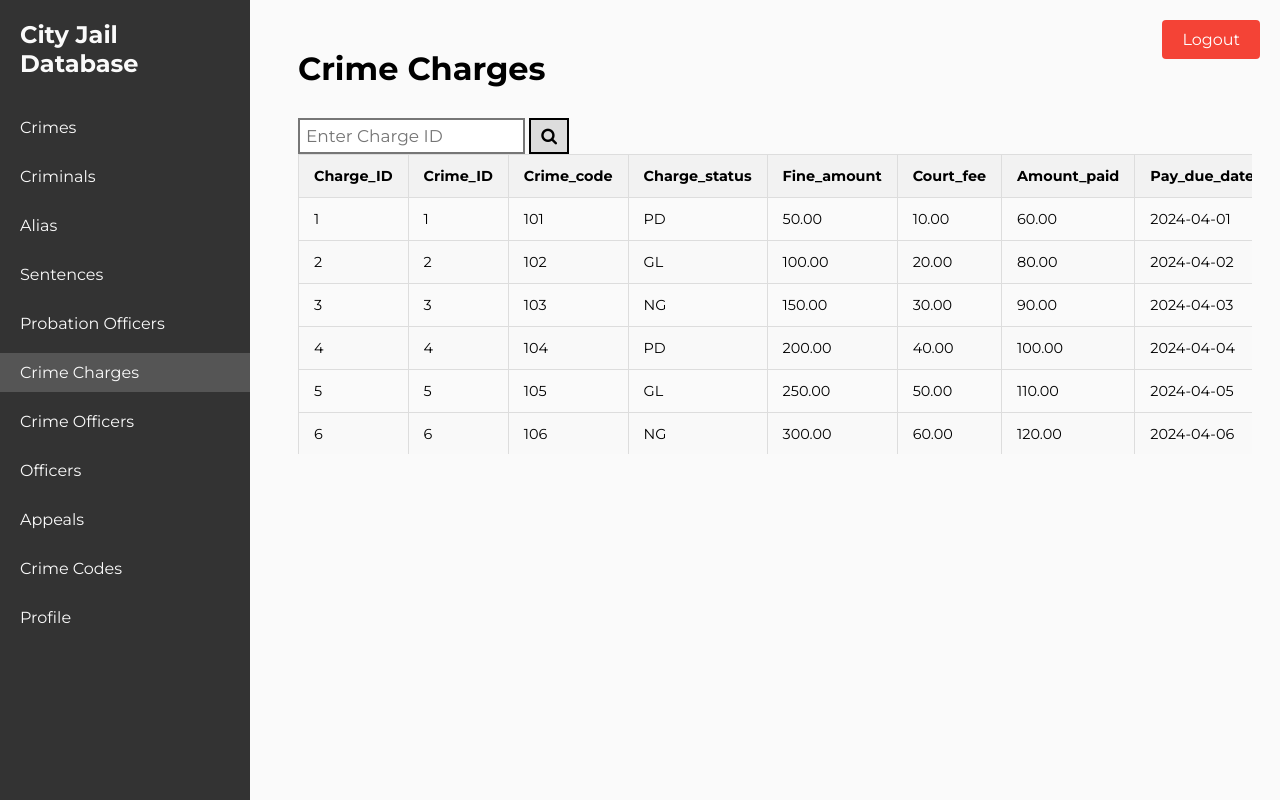
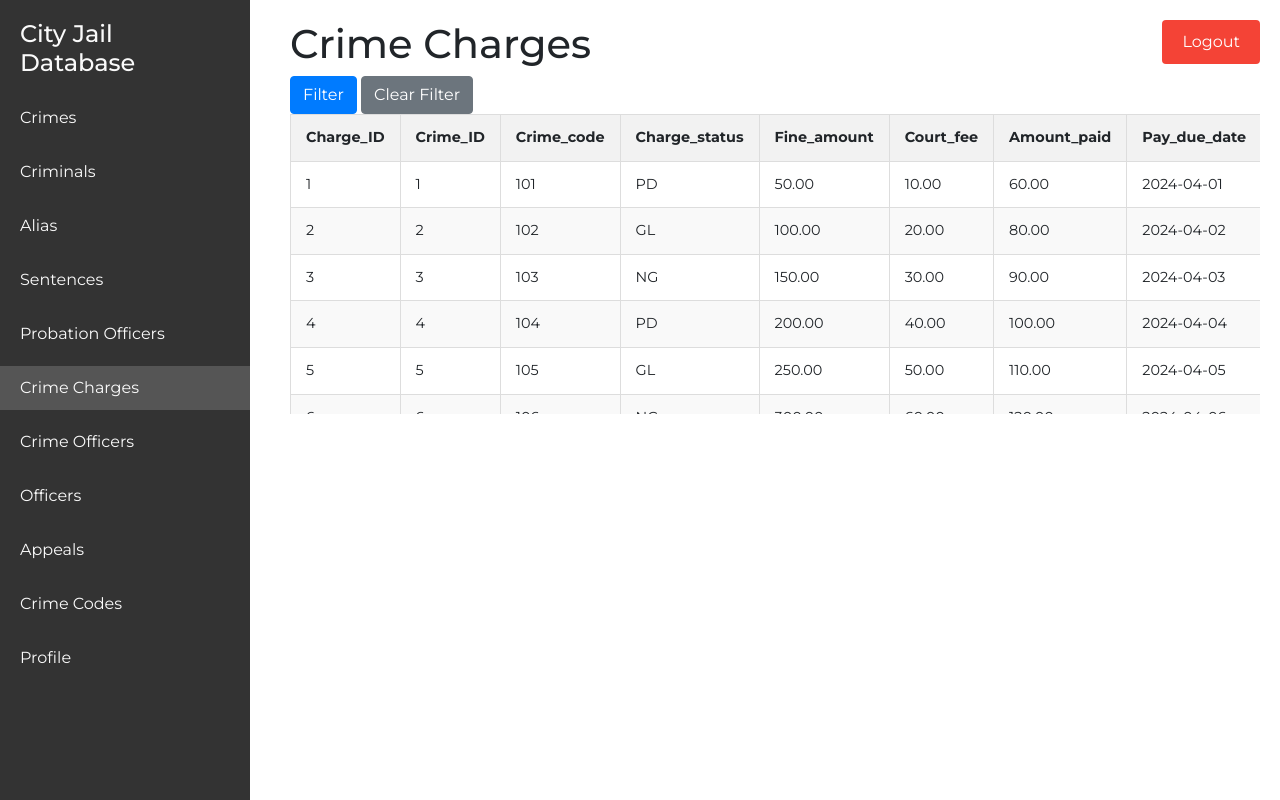
Before and after one commit to 395110n/CSUY3083Project, a Flask app: a page that uses templates/crime_charges.html in a window 1280 px wide. Run offline with Flask 3, Linux system fonts and the light colour scheme; the visitor is signed in with stand-in values (Sample User, id 1); data comes from the database, SQL or seed files in the repository; some libraries are stand-ins or nearby versions.

Commit message:
crime charges filter done - kelly

```diff
--- a/server.py
+++ b/server.py
@@ -337,22 +337,72 @@ def filter_appeals(username):
 @app.route("/<username>/crime_charges")
 def crime_charges(username):
     runstatement('''use Criminal_Records''', commit=True)
-    displayMode = 'none'
-    charge_id = request.args.get('charge_id')
-    if charge_id:
-        query = f"Charge_ID = '{charge_id}'"
-        displayMode = 'inline-block'
-    else:
-        query = None
+    query = None
+    displayMode = 'inline-block'
 
     if session["permission"] == "viewer":
         table = viewer['Crime_charges']
-    elif session["permission"] == "employee" or "host":
+    else:
+        table = employee['Crime_charges']
+
+    sql = generateStatementViewer('Crime_charges', 'select', query, table)
+    permission = session.get("permission")
+    df = runstatement(sql)
+    return render_template("crime_charges.html", data=df.to_html(classes="styled-table", index=False), displayMode=displayMode,permission=permission)
+
+@app.route("/<username>/crime_charges/filter", methods=['GET'])
+def filter_crime_charges(username):
+    runstatement('''use Criminal_Records''', commit=True)
+    charge_id = request.args.get('charge_id')
+    crime_id = request.args.get('crime_id')
+    crime_code = request.args.get('crime_code')
+    charge_status = request.args.get('charge_status')
+    fine_amount = request.args.get('fine_amount')
+    court_fee = request.args.get('court_fee')
+    amount_paid = request.args.get('amount_paid')
+    pay_due_date = request.args.get('pay_due_date')
+
+    query = ""
+
+    if charge_id:
+        query += f"Charge_ID = '{charge_id}'"
+    if crime_id:
+        if query:
+            query += " AND "
+        query += f"Crime_ID = '{crime_id}'"
+    if crime_code:
+        if query:
+            query += " AND "
+        query += f"Crime_code = '{crime_code}'"
+    if charge_status:
+        if query:
+            query += " AND "
+        query += f"Charge_status = '{charge_status}'"
+    if fine_amount:
+        if query:
+            query += " AND "
+        query += f"Fine_amount = '{fine_amount}'"
+    if court_fee:
+        if query:
+            query += " AND "
+        query += f"court_fee = '{court_fee}'"
+    if amount_paid:
+        if query:
+            query += " AND "
+        query += f"amount_paid = '{amount_paid}'"
+    if pay_due_date:
+        if query:
+            query += " AND "
+        query += f"pay_due_date = '{pay_due_date}'"
+
+    if session["permission"] == "viewer":
+        table = viewer['Crime_charges']
+    else:
         table = employee['Crime_charges']
 
     sql = generateStatementViewer('Crime_charges', 'select', query, table)
     df = runstatement(sql)
-    return render_template("crime_charges.html", data=df.to_html(classes="styled-table", index=False),displayMode=displayMode)
+    return df.to_html(classes="styled-table", index=False)
 
 @app.route("/<username>/crime_codes")
 def crime_codes(username):
--- a/templates/crime_charges.html
+++ b/templates/crime_charges.html
@@ -18,6 +18,51 @@
       rel="stylesheet"
       href="https://cdnjs.cloudflare.com/ajax/libs/font-awesome/4.7.0/css/font-awesome.min.css"
     />
+    <link
+      rel="stylesheet"
+      href="https://cdnjs.cloudflare.com/ajax/libs/font-awesome/6.5.2/css/all.min.css"
+    />
+    <link
+      rel="stylesheet"
+      href="https://stackpath.bootstrapcdn.com/bootstrap/4.5.2/css/bootstrap.min.css"
+    />
+    <script src="https://stackpath.bootstrapcdn.com/bootstrap/4.5.2/js/bootstrap.min.js"></script>
+    <script src="https://ajax.googleapis.com/ajax/libs/jquery/3.5.1/jquery.min.js"></script>
+    <script src="https://stackpath.bootstrapcdn.com/bootstrap/4.5.2/js/bootstrap.min.js"></script>
+
+    <script>
+      // Function to clear input fields when modal is closed
+      $(document).ready(function () {
+        $("#filterModal").on("hidden.bs.modal", function () {
+          console.log("Modal hidden event triggered."); // Log event for debugging
+          // Clear input fields inside the form with id "filterForm"
+          $("#filterForm")[0].reset();
+          console.log("Form reset."); // Log form reset for debugging
+        });
+      });
+
+      // Function to submit filter form
+      function submitFilter() {
+        var form = $("#filterForm").serialize();
+        $.ajax({
+          type: "GET",
+          url: "{{ url_for('filter_crime_charges', username=session['username']) }}",
+          data: form,
+          success: function (data) {
+            $(".scrollable-table").html(data); // Replace existing content with filtered data
+            $("#filterModal").modal("hide");
+          },
+          error: function (xhr, status, error) {
+            console.error("AJAX Error:", error);
+          },
+        });
+      }
+
+      function clearFilter() {
+        window.location.href =
+          "{{ url_for('crime_charges', username=session['username']) }}";
+      }
+    </script>
   </head>
 
   <body>
@@ -60,24 +105,145 @@
     <!-- Main content -->
     <div class="content">
       <h1>Crime Charges</h1>
-      <div class="search-container">
-        <form style="display: inline-block;"
-          action="{{ url_for('crime_charges', username=session['username']) }}"
-          method="GET"
+      <!-- Add a button to trigger the modal -->
+      <button
+        type="button"
+        class="btn btn-primary"
+        data-toggle="modal"
+        data-target="#filterModal"
       >
-          <input type="text" placeholder="Enter Charge ID" name="charge_id" />
-          <button type="submit"><i class="fa fa-search"></i></button>
+        Filter
+      </button>
+
+      <!-- Add a Clear Filter button -->
+      <button type="button" class="btn btn-secondary" onclick="clearFilter()">
+        Clear Filter
+      </button>
+
+      <!-- Modal -->
+      <div
+        class="modal fade"
+        id="filterModal"
+        tabindex="-1"
+        role="dialog"
+        aria-labelledby="filterModalLabel"
+        aria-hidden="true"
+      >
+        <div class="modal-dialog" role="document">
+          <div class="modal-content">
+            <div class="modal-header">
+              <h5 class="modal-title" id="filterModalLabel">
+                Filter Crime Charges Data
+              </h5>
+              <button
+                type="button"
+                class="close"
+                data-dismiss="modal"
+                aria-label="Close"
+              >
+                <span aria-hidden="true">&times;</span>
+              </button>
+            </div>
+            <div class="modal-body">
+              <form id="filterForm">
+                <div class="form-group">
+                  <label for="charge_id">Charge ID</label>
+                  <input
+                    type="text"
+                    class="form-control"
+                    id="charge_id"
+                    name="charge_id"
+                  />
+                </div>
+                <div class="form-group">
+                  <label for="crime_id">Crime ID</label>
+                  <input
+                    type="text"
+                    class="form-control"
+                    id="crime_id"
+                    name="crime_id"
+                  />
+                </div>
+                <div class="form-group">
+                  <label for="crime_code">Crime Code</label>
+                  <input
+                    type="text"
+                    class="form-control"
+                    id="crime_code"
+                    name="crime_code"
+                  />
+                </div>
+                <div class="form-group">
+                  <label for="charge_status">Charge Status</label>
+                  <input
+                    type="text"
+                    class="form-control"
+                    id="charge_status"
+                    name="charge_status"
+                  />
+                </div>
+                <div class="form-group">
+                  <label for="fine_amount">Fine Amount</label>
+                  <input
+                    type="text"
+                    class="form-control"
+                    id="fine_amount"
+                    name="fine_amount"
+                  />
+                </div>
+                <div class="form-group">
+                  <label for="court_fee">Court Fee</label>
+                  <input
+                    type="text"
+                    class="form-control"
+                    id="court_fee"
+                    name="court_fee"
+                  />
+                </div>
+                <div class="form-group">
+                  <label for="amount_paid">Amount Paid</label>
+                  <input
+                    type="text"
+                    class="form-control"
+                    id="amount_paid"
+                    name="amount_paid"
+                  />
+                </div>
+                <div class="form-group">
+                  <label for="pay_due_date">Pay Due Date</label>
+                  <input
+                    type="text"
+                    class="form-control"
+                    id="pay_due_date"
+                    name="pay_due_date"
+                  />
+                </div>
               </form>
-        <button type="button" id="clear" onclick="clearFilter()" style="display:{{displayMode}};">Clear Filter</button>
+            </div>
+            <div class="modal-footer">
+              <button
+                type="button"
+                class="btn btn-secondary"
+                data-dismiss="modal"
+              >
+                Close
+              </button>
+              <button
+                type="button"
+                class="btn btn-primary"
+                onclick="submitFilter()"
+              >
+                Submit
+              </button>
+            </div>
+          </div>
+        </div>
+      </div>
       <div class="scrollable-table">
         {{ data | safe }}
         <!-- Render the table data here -->
       </div>
       <a href="{{ url_for('logout') }}" class="logout-button">Logout</a>
-    <script>
-      function clearFilter() {
-        window.location.href = "{{ url_for('crime_charges', username=session['username']) }}";
-      }
-    </script>
+
   </body>
 </html>
```
Lines whose indentation alone changed are shown as unchanged.
